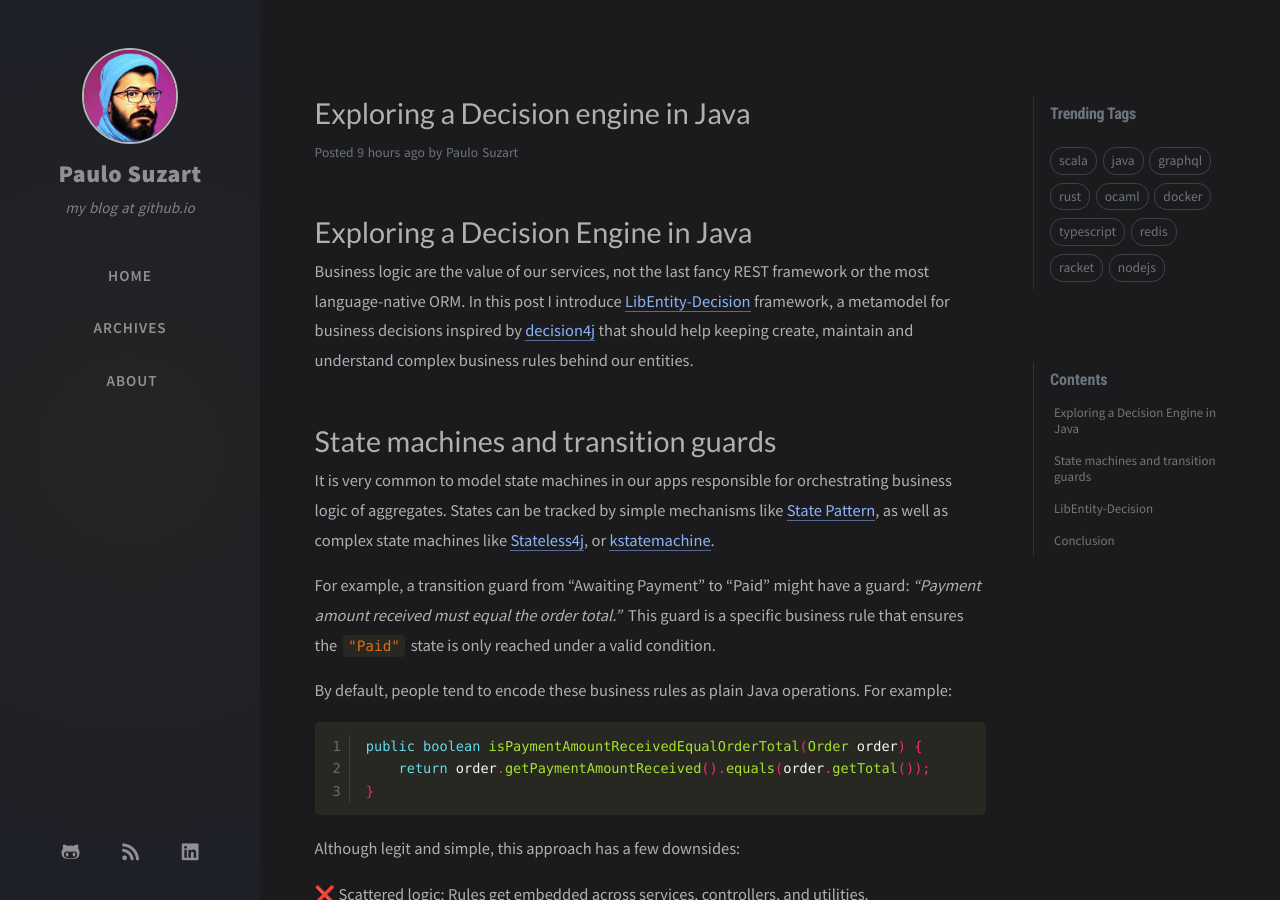
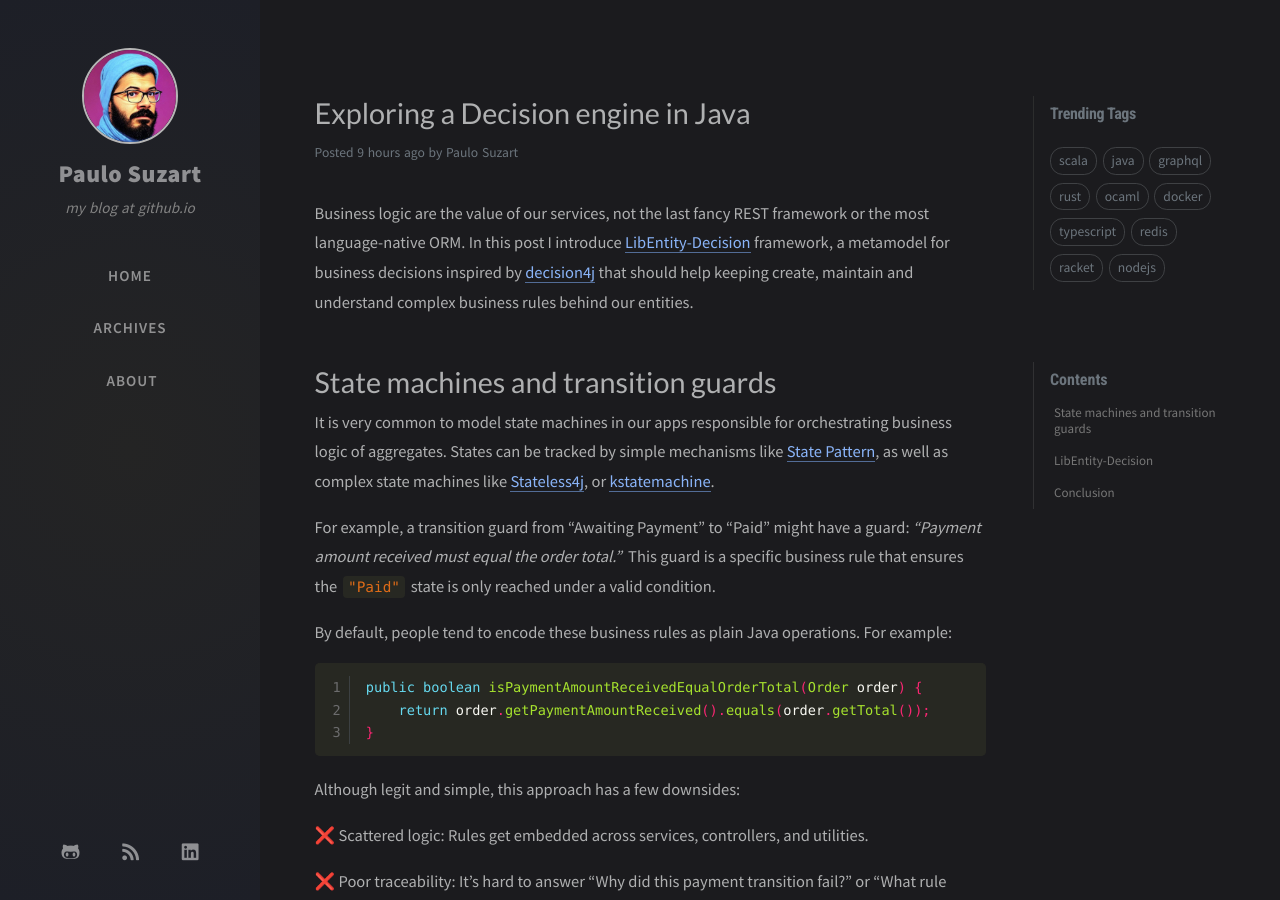
Before and after one commit to paulosuzart/paulosuzart.github.io, a Jekyll site: the page built from _posts/2025-05-22-lib-entity-decision.md, in a window 1280 px wide and 900 px high. Built offline with Jekyll 4.4.1, drawn with Linux system fonts in a browser that asks for light colours; nearby versions of some CDN libraries; comment, search, counter and statistics services are not loaded.

Commit message:
Remove extra header

```diff
--- a/_posts/2025-05-22-lib-entity-decision.md
+++ b/_posts/2025-05-22-lib-entity-decision.md
@@ -5,8 +5,6 @@ date: 2025-05-23 13:21
 comments: true
 tags: [java]
 ---
-
-# Exploring a Decision Engine in Java
 
 Business logic are the value of our services, not the last fancy REST framework or the most language-native ORM. In this post I introduce [LibEntity-Decision](https://paulosuzart.github.io/lib-entity-doc/integrations/decision/) framework, a metamodel for business decisions inspired by [decision4j](https://github.com/decision4j/decision4j) that should help keeping create, maintain and understand complex business rules behind our entities.
 
```
